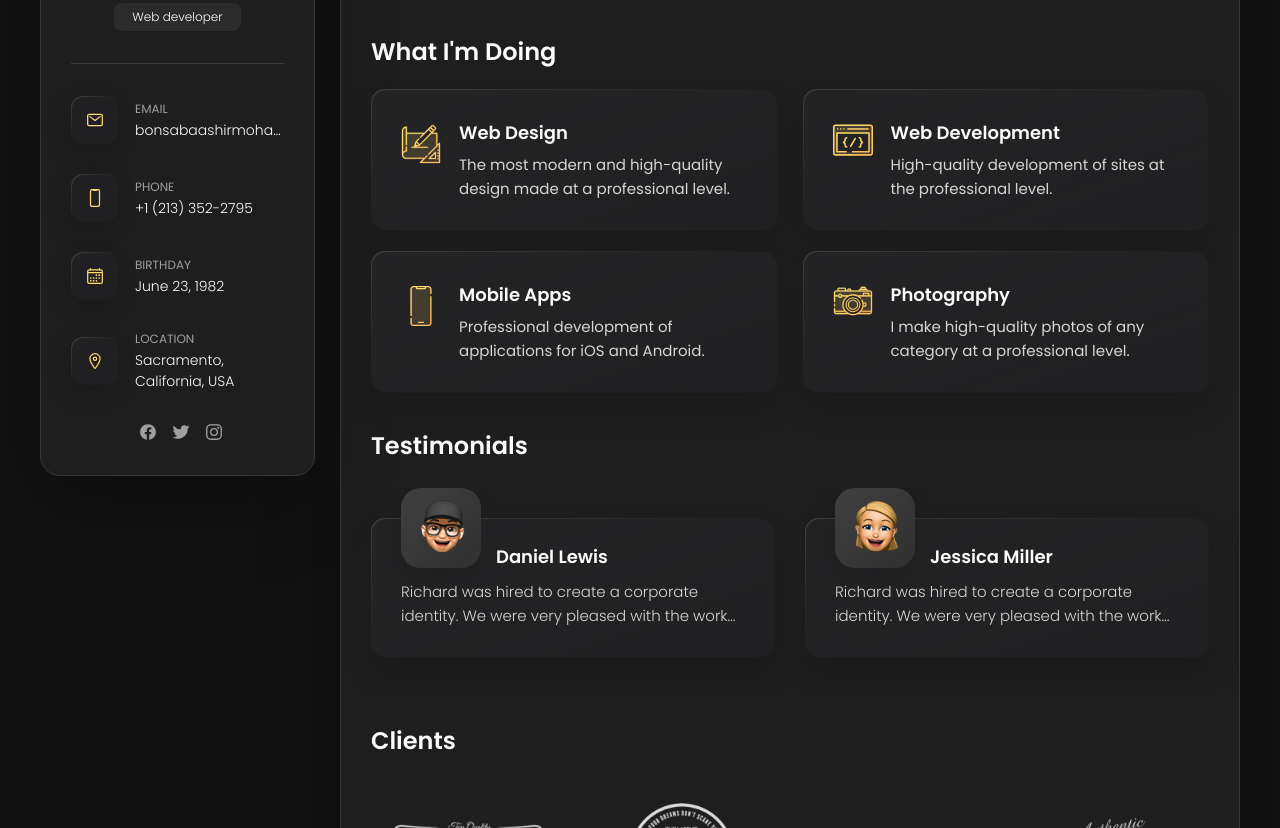
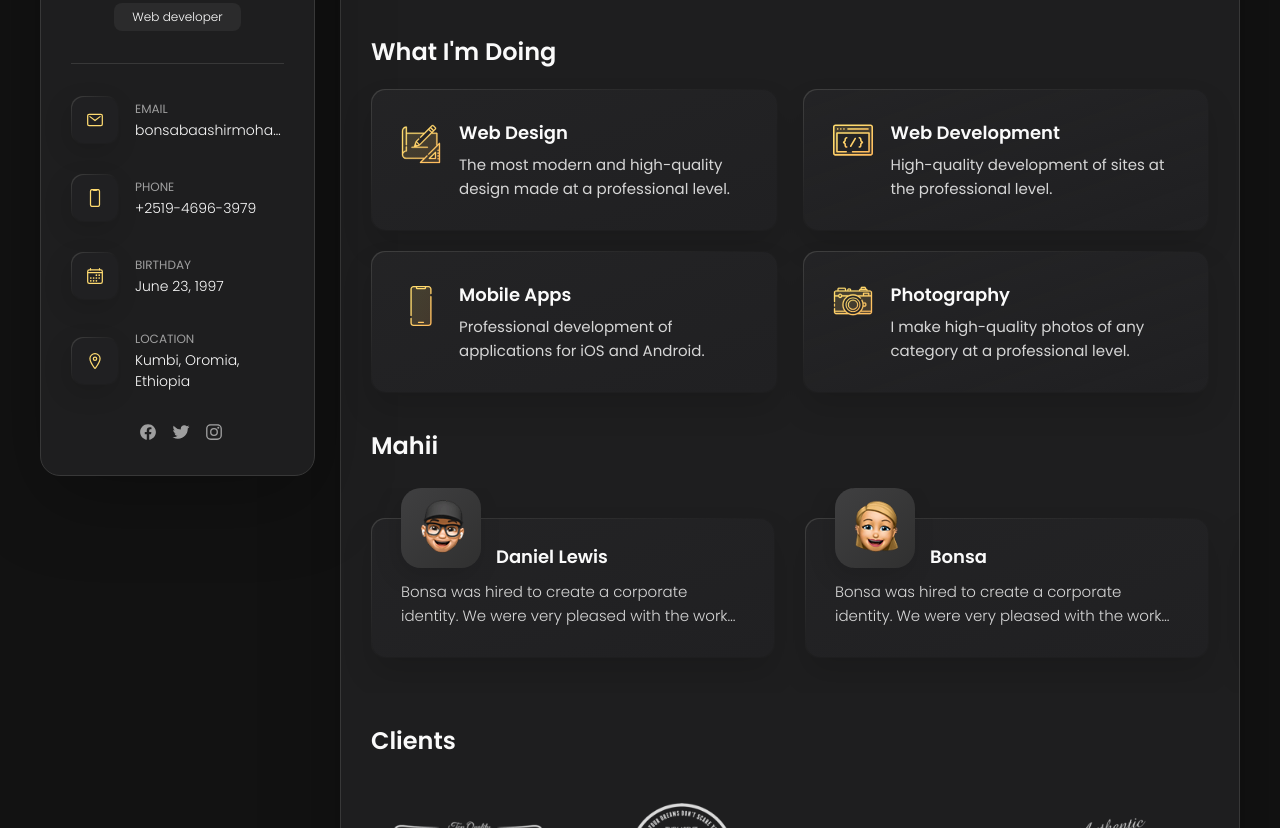
Before and after one commit to bonsabashirmohammed-Gd/my-portifolio1, a plain HTML site: page index.html in a window 1280 px wide. Shown: the part 344-1172 px from the top of the page. Drawn offline with nearby package versions, Linux system fonts and the light colour scheme.

Commit message:
Update index.html

```diff
--- a/index.html
+++ b/index.html
@@ -88,7 +88,7 @@
             <div class="contact-info">
               <p class="contact-title">Phone</p>
 
-              <a href="tel:+12133522795" class="contact-link">+1 (213) 352-2795</a>
+              <a href="tel:+12133522795" class="contact-link">+2519-4696-3979</a>
             </div>
 
           </li>
@@ -102,7 +102,7 @@
             <div class="contact-info">
               <p class="contact-title">Birthday</p>
 
-              <time datetime="1982-06-23">June 23, 1982</time>
+              <time datetime="1982-06-23">June 23, 1997</time>
             </div>
 
           </li>
@@ -116,7 +116,7 @@
             <div class="contact-info">
               <p class="contact-title">Location</p>
 
-              <address>Sacramento, California, USA</address>
+              <address>Kumbi, Oromia, Ethiopia</address>
             </div>
 
           </li>
@@ -310,7 +310,7 @@
 
         <section class="testimonials">
 
-          <h3 class="h3 testimonials-title">Testimonials</h3>
+          <h3 class="h3 testimonials-title">Mahii</h3>
 
           <ul class="testimonials-list has-scrollbar">
 
@@ -325,7 +325,7 @@
 
                 <div class="testimonials-text" data-testimonials-text>
                   <p>
-                    Richard was hired to create a corporate identity. We were very pleased with the work done. She has a
+                    Bonsa was hired to create a corporate identity. We were very pleased with the work done. She has a
                     lot of experience
                     and is very concerned about the needs of client. Lorem ipsum dolor sit amet, ullamcous cididt
                     consectetur adipiscing
@@ -343,11 +343,11 @@
                   <img src="./assets/images/avatar-2.png" alt="Jessica miller" width="60" data-testimonials-avatar>
                 </figure>
 
-                <h4 class="h4 testimonials-item-title" data-testimonials-title>Jessica miller</h4>
+                <h4 class="h4 testimonials-item-title" data-testimonials-title>Bonsa </h4>
 
                 <div class="testimonials-text" data-testimonials-text>
                   <p>
-                    Richard was hired to create a corporate identity. We were very pleased with the work done. She has a
+                    Bonsa was hired to create a corporate identity. We were very pleased with the work done. She has a
                     lot of experience
                     and is very concerned about the needs of client. Lorem ipsum dolor sit amet, ullamcous cididt
                     consectetur adipiscing
@@ -365,11 +365,11 @@
                   <img src="./assets/images/avatar-3.png" alt="Emily evans" width="60" data-testimonials-avatar>
                 </figure>
 
-                <h4 class="h4 testimonials-item-title" data-testimonials-title>Emily evans</h4>
+                <h4 class="h4 testimonials-item-title" data-testimonials-title>Ararso Mohammed</h4>
 
                 <div class="testimonials-text" data-testimonials-text>
                   <p>
-                    Richard was hired to create a corporate identity. We were very pleased with the work done. She has a
+                    Bonsa was hired to create a corporate identity. We were very pleased with the work done. She has a
                     lot of experience
                     and is very concerned about the needs of client. Lorem ipsum dolor sit amet, ullamcous cididt
                     consectetur adipiscing
@@ -387,11 +387,11 @@
                   <img src="./assets/images/avatar-4.png" alt="Henry william" width="60" data-testimonials-avatar>
                 </figure>
 
-                <h4 class="h4 testimonials-item-title" data-testimonials-title>Henry william</h4>
+                <h4 class="h4 testimonials-item-title" data-testimonials-title>Neshad Rashid</h4>
 
                 <div class="testimonials-text" data-testimonials-text>
                   <p>
-                    Richard was hired to create a corporate identity. We were very pleased with the work done. She has a
+                    Bonsa was hired to create a corporate identity. We were very pleased with the work done. She has a
                     lot of experience
                     and is very concerned about the needs of client. Lorem ipsum dolor sit amet, ullamcous cididt
                     consectetur adipiscing
@@ -437,7 +437,7 @@
 
               <div data-modal-text>
                 <p>
-                  Richard was hired to create a corporate identity. We were very pleased with the work done. She has a
+                  Bonsa was hired to create a corporate identity. We were very pleased with the work done. She has a
                   lot of experience
                   and is very concerned about the needs of client. Lorem ipsum dolor sit amet, ullamcous cididt
                   consectetur adipiscing
@@ -546,9 +546,9 @@
 
             <li class="timeline-item">
 
-              <h4 class="h4 timeline-item-title">New york academy of art</h4>
+              <h4 class="h4 timeline-item-title">Ethiopian accedamy Technology</h4>
 
-              <span>2006 — 2007</span>
+              <span>2016 — 2019</span>
 
               <p class="timeline-text">
                 Ratione voluptatem sequi nesciunt, facere quisquams facere menda ossimus, omnis voluptas assumenda est
@@ -559,9 +559,9 @@
 
             <li class="timeline-item">
 
-              <h4 class="h4 timeline-item-title">High school of art and design</h4>
+              <h4 class="h4 timeline-item-title">High school of Technology and design</h4>
 
-              <span>2002 — 2004</span>
+              <span>2014 — 20018</span>
 
               <p class="timeline-text">
                 Duis aute irure dolor in reprehenderit in voluptate, quila voluptas mag odit aut fugit, sed consequuntur
```
